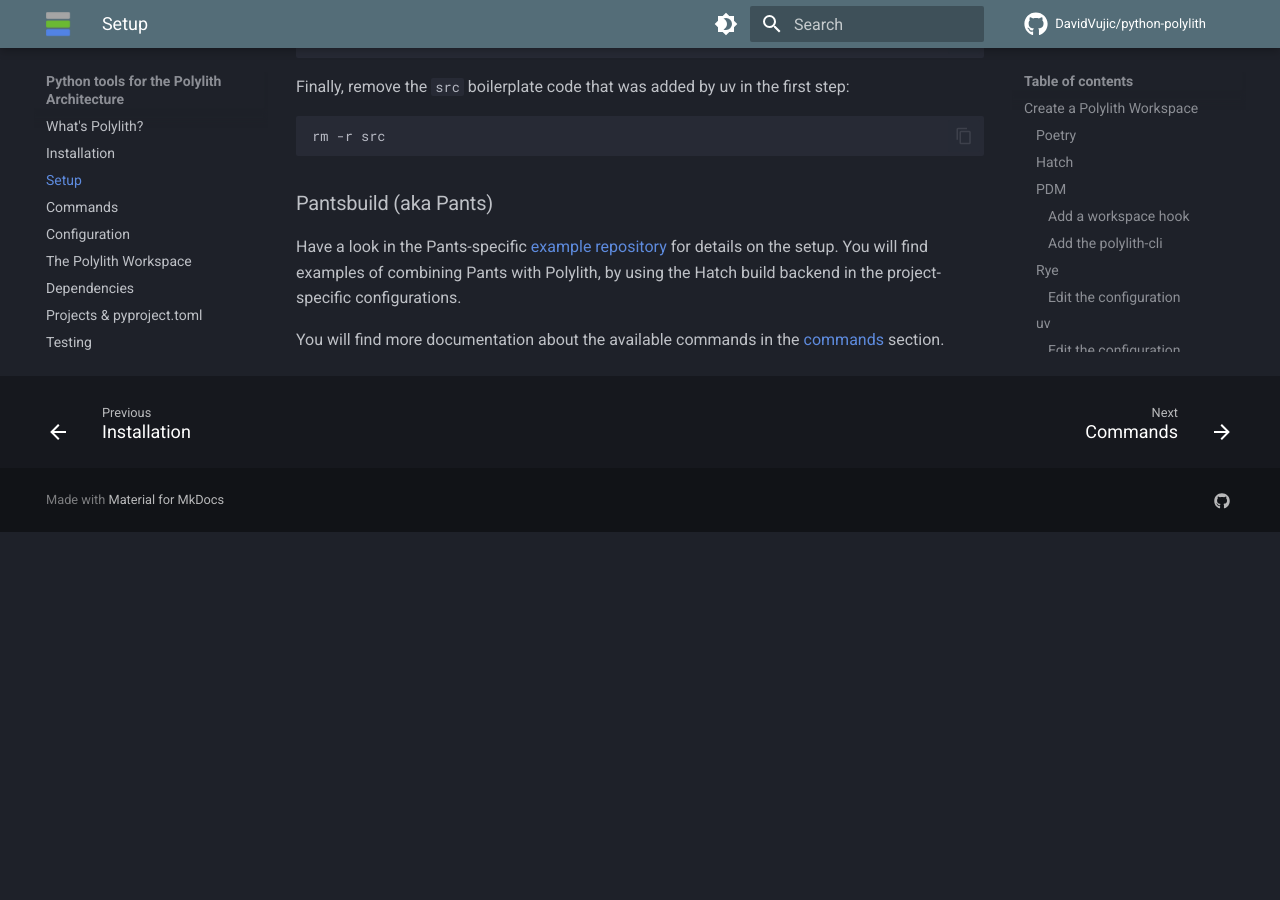
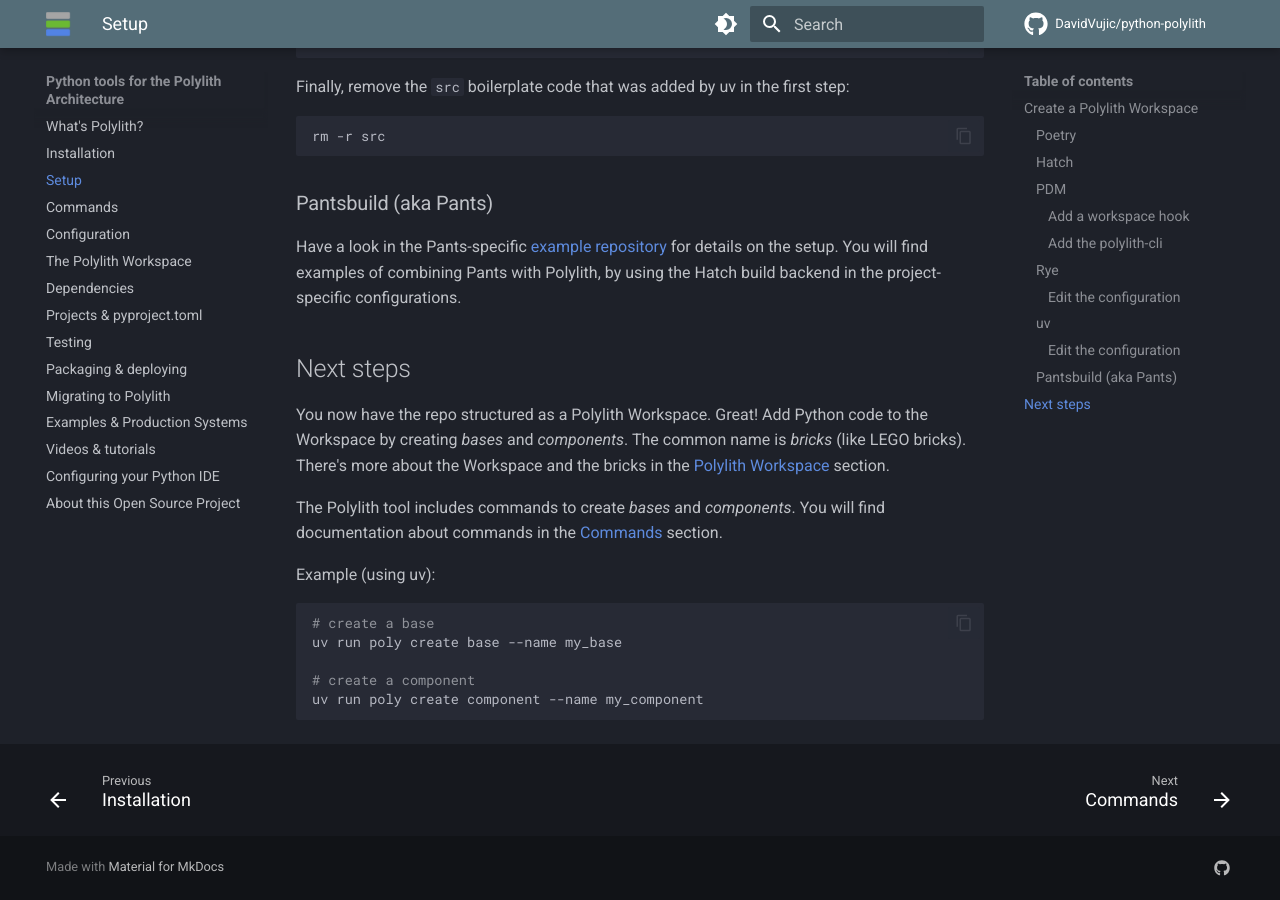
Before and after one commit to DavidVujic/python-polylith-docs, an MkDocs documentation site: the page built from docs/setup.md, in a window 1280 px wide and 900 px high, scrolled down 4356 px. Built offline with MkDocs 1.6.1 and Material for MkDocs 9.7.7, drawn with Linux system fonts in a browser that asks for light colours; comment, search, counter and statistics services are not loaded; before the commit the page ends 4888 px from its top, so only the background shows below that.

Commit message:
add section about the next steps after creating a Polylith Workspace

````diff
--- a/docs/setup.md
+++ b/docs/setup.md
@@ -218,9 +218,27 @@
 rm -r src
 ```
 
+
 ### Pantsbuild (aka Pants)
 Have a look in the Pants-specific [example repository](examples.md) for details on the setup.
 You will find examples of combining Pants with Polylith, by using the Hatch build backend in the project-specific configurations.
 
 
-You will find more documentation about the available commands in the [commands](commands.md) section.
+## Next steps
+You now have the repo structured as a Polylith Workspace. Great!
+Add Python code to the Workspace by creating _bases_ and _components_.
+The common name is _bricks_ (like LEGO bricks).
+There's more about the Workspace and the bricks in the [Polylith Workspace](workspace.md) section.
+
+The Polylith tool includes commands to create _bases_ and _components_.
+You will find documentation about commands in the [Commands](commands.md) section.
+
+Example (using uv):
+
+``` shell
+# create a base
+uv run poly create base --name my_base
+
+# create a component
+uv run poly create component --name my_component
+```
````
